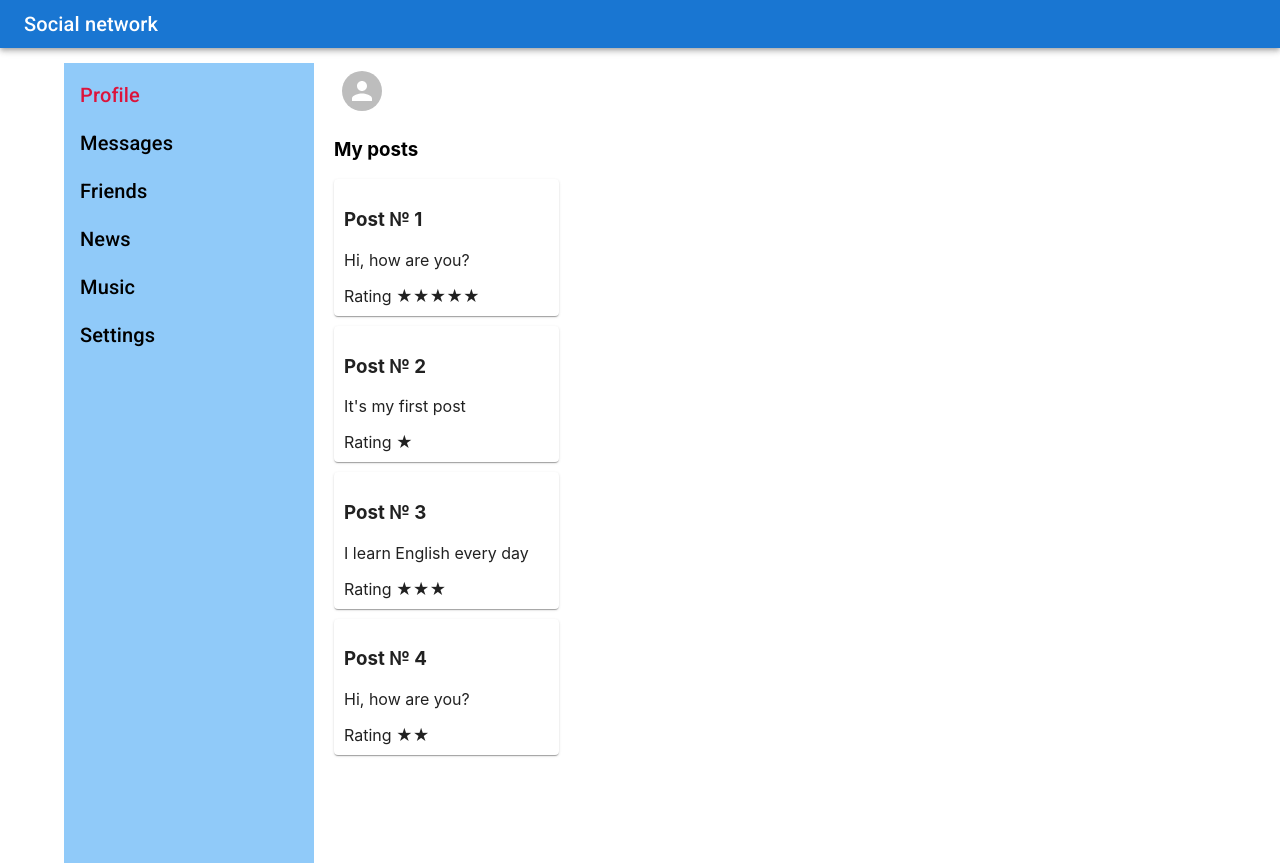
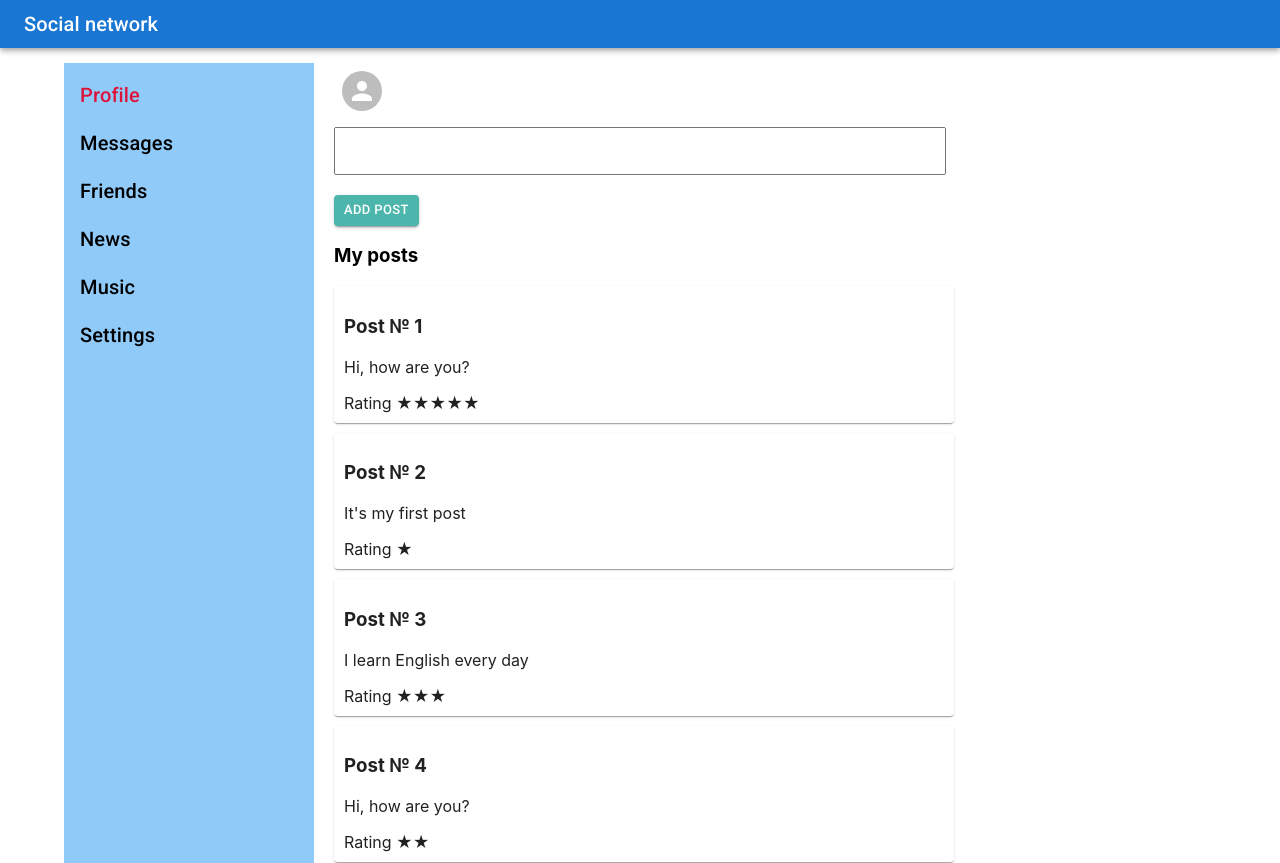
Before and after one commit to Alex-Sapon/social_network, a React (Create React App) app: page /profile in a window 1280 px wide. Built offline with nearby package versions, Linux system fonts and the light colour scheme.

Commit message:
Add useRef to the Description

```diff
--- a/public/index.html
+++ b/public/index.html
@@ -5,11 +5,11 @@
     <link rel="icon" href="%PUBLIC_URL%/favicon.ico"/>
     <meta name="viewport" content="width=device-width, initial-scale=1"/>
     <meta name="theme-color" content="#000000"/>
-    <meta name="description" content="Web site created using create-react-app"/>
+    <meta name="description" content="Social network"/>
     <link rel="stylesheet" href="https://fonts.googleapis.com/css?family=Roboto:300,400,500,700&display=swap"/>
     <link rel="apple-touch-icon" href="%PUBLIC_URL%/logo192.png"/>
     <link rel="manifest" href="%PUBLIC_URL%/manifest.json"/>
-    <title>React App</title>
+    <title>Social network</title>
 </head>
 <body>
 <noscript>You need to enable JavaScript to run this app.</noscript>
--- a/src/App.tsx
+++ b/src/App.tsx
@@ -20,14 +20,14 @@ import {PagesProps} from "./index";
 //** Styles from MUI **//
 import {Container} from "@mui/material";
 
-const App: FC<PagesProps> = ({posts, messages, users}) => {
+const App: FC<PagesProps> = ({posts, messages, users, addPost}) => {
     return (
         <BrowserRouter>
             <Header/>
             <Container sx={{display: 'flex', height: '100vh'}}>
                 <Navbar/>
                 <Routes>
-                    <Route path="/profile" element={<Profile posts={posts}/>}/>
+                    <Route path="/profile" element={<Profile posts={posts} addPost={addPost}/>}/>
                     <Route path="/messages/*" element={<Messages messages={messages} users={users}/>}/>
                     <Route path="/friends/*" element={<Friends users={users}/>}/>
                     <Route path="/news/" element={<News/>}/>
--- a/src/Components/Messages/Messages.module.css
+++ b/src/Components/Messages/Messages.module.css
@@ -33,3 +33,12 @@
     padding: 5px 15px;
     margin: 0;
 }
+
+textarea {
+    width: 100%;
+    /*height: 1rem;*/
+    font-size: 1rem;
+    padding: 5px;
+    margin-bottom: 1rem;
+    resize: none;
+}
--- a/src/Components/Messages/Messages.tsx
+++ b/src/Components/Messages/Messages.tsx
@@ -1,11 +1,14 @@
-import React, {FC} from 'react';
-import styles from './Messages.module.css';
+import React, {FC, RefObject, useRef} from 'react';
 import Message from './Message/Message';
 import DialogUser from "./DialogUser/DialogUser";
 import {PagesProps} from "../../index";
 
 //** Styles from MUI **//
-import {Box, Typography} from "@mui/material";
+import {Box, Button, Typography} from "@mui/material";
+import {teal} from "@mui/material/colors";
+
+//** Styles **//
+import styles from './Messages.module.css';
 
 const Messages: FC<PagesProps> = ({users, messages}) => {
     return (
@@ -16,6 +19,8 @@ const Messages: FC<PagesProps> = ({users, messages}) => {
             </ul>
             <Typography className={styles.messages} sx={{padding: '0px 20px'}}>
                 {messages?.map(text => <Message message={text.message}/>)}
+                <textarea rows={3}/>
+                <Button size="small" variant='contained' sx={{bgcolor: teal[300]}}>Add message</Button>
             </Typography>
         </Box>
     )
--- a/src/Components/Profile/Description/Description.tsx
+++ b/src/Components/Profile/Description/Description.tsx
@@ -1,12 +1,23 @@
-import React from 'react';
+import React, {useRef} from 'react';
 import classes from './Description.module.css';
-import {Avatar, ListItem} from "@mui/material";
+import {Avatar, Box, Button, ListItem} from "@mui/material";
+import {teal} from "@mui/material/colors";
 
 const Description = () => {
+    const inputRef = useRef<HTMLTextAreaElement>(null!)
+    const addPost = () => {
+        let text = inputRef.current.value
+        alert(text)
+    }
+
     return (
-        <ListItem className={classes.content} sx={{padding: '0.5rem'}}>
-            <Avatar></Avatar>
-        </ListItem>
+        <Box sx={{width: 600, maxWidth: '100%'}}>
+            <ListItem className={classes.content} sx={{padding: '0.5rem 0.5rem 1rem 0.5rem'}}>
+                <Avatar></Avatar>
+            </ListItem>
+            <textarea ref={inputRef}/>
+            <Button size="small" variant='contained' sx={{bgcolor: teal[300]}} onClick={addPost}>Add post</Button>
+        </Box>
     )
 }
 
--- a/src/Components/Profile/Posts/Post/Post.tsx
+++ b/src/Components/Profile/Posts/Post/Post.tsx
@@ -1,18 +1,22 @@
 import React, {FC} from 'react';
 import styles from './Post.module.css';
 import Rating from '../Rating/Rating';
-import {PostsProps} from "../../../../Redux/State";
 
 //** Styles from MUI **//
 import {Card} from "@mui/material";
+import {PagesProps} from "../../../../index";
 
-const Post: FC<PostsProps> = ({id, message, likesCount}) => {
+const Post: FC<PagesProps> = ({posts}) => {
     return (
-        <Card sx={{padding: '10px', marginBottom: '10px', width: '100%'}}>
-            <h3>Post № {id}</h3>
-            <p>{message}</p>
-            <Rating stars={likesCount}/>
-        </Card>
+        <>
+            {posts?.map(post =>
+                <Card sx={{padding: '10px', marginBottom: '10px', width: '100%'}}>
+                    <h3>Post № {post.id}</h3>
+                    <p>{post.message}</p>
+                    <Rating stars={post.likesCount}/>
+                </Card>
+            )}
+        </>
     )
 }
 
--- a/src/Components/Profile/Posts/Posts.tsx
+++ b/src/Components/Profile/Posts/Posts.tsx
@@ -6,7 +6,7 @@ const Posts: FC<PagesProps> = ({posts}) => {
     return (
         <>
             <h3>My posts</h3>
-            {posts?.map(post => <Post key={post.id} id={post.id} message={post.message} likesCount={post.likesCount}/>)}
+            <Post posts={posts}/>
         </>
     )
 }
--- a/src/Components/Profile/Profile.tsx
+++ b/src/Components/Profile/Profile.tsx
@@ -4,11 +4,11 @@ import Posts from './Posts/Posts';
 import Description from "./Description/Description";
 import {PagesProps} from "../../index";
 
-const Profile: FC<PagesProps> = ({posts}) => {
+const Profile: FC<PagesProps> = ({posts, addPost}) => {
     return (
         <div className={styles.content}>
             <Description/>
-            <Posts posts={posts} />
+            <Posts posts={posts} addPost={addPost}/>
         </div>
     )
 }
--- a/src/Redux/State.ts
+++ b/src/Redux/State.ts
@@ -1,17 +1,15 @@
-import Messages from "../Components/Messages/Messages";
-
-export type PostsProps = {
+export interface PostsProps {
     id: number
     message: string
     likesCount: number
 }
 
-export type UsersProps = {
+export interface UsersProps {
     id: number
     name: string
 }
 
-export type MessagesProps = {
+export interface MessagesProps {
     message: string
 }
 
@@ -37,3 +35,12 @@ export const state = {
         {id: 5, name: 'Dima'}
     ]
 }
+
+export const addPost = (message: string) => {
+    let post: PostsProps = {
+        id: 5,
+        message: message,
+        likesCount: 1
+    }
+    state.posts.push(post)
+}
--- a/src/index.tsx
+++ b/src/index.tsx
@@ -4,14 +4,19 @@ import './index.css';
 import App from './App';
 import reportWebVitals from './reportWebVitals';
 
-import {MessagesProps, PostsProps, state, UsersProps} from "./Redux/State";
+import {MessagesProps, PostsProps, state, addPost,UsersProps} from "./Redux/State";
 
-export type PagesProps = {
+export interface PagesProps {
     posts?: PostsProps[]
     users?: UsersProps[]
     messages?: MessagesProps[]
+    addPost?: (message: string) => void
 }
 
-ReactDOM.render(<App posts={state.posts} users={state.users} messages={state.messages}/>, document.getElementById('root'));
+ReactDOM.render(<App
+    posts={state.posts}
+    users={state.users}
+    messages={state.messages}
+    addPost={addPost}/>, document.getElementById('root'));
 
 reportWebVitals();
```
